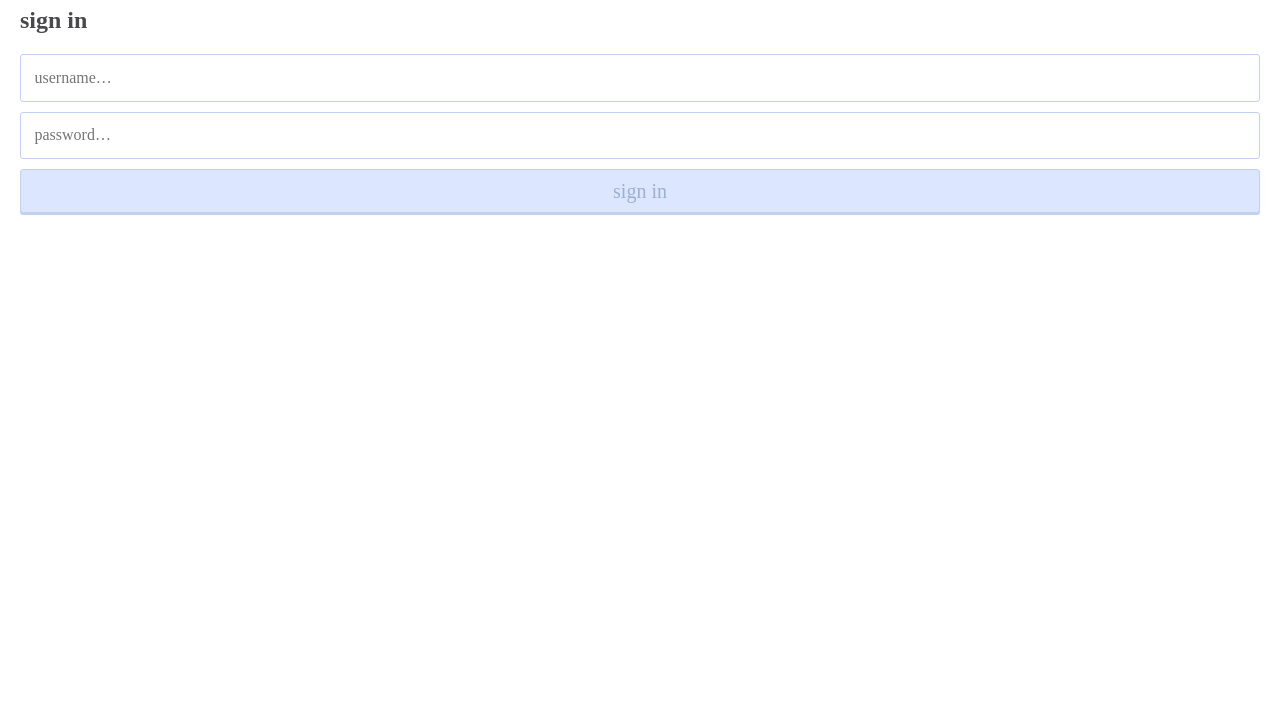
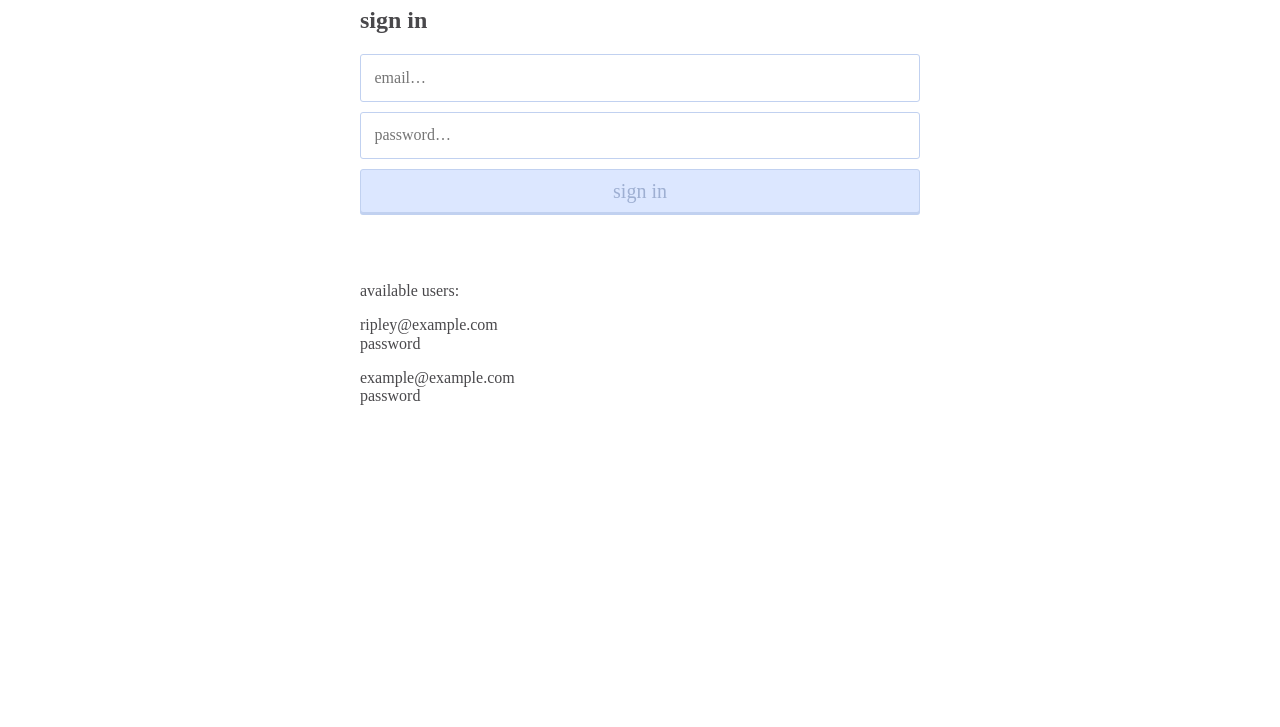
Before and after one commit to animalphase/tiy-d28-twitter-like, a website built with webpack: page app/index.html in a window 1280 px wide. Shown: the part 73-800 px from the top of the page. Built offline with nearby package versions, Linux system fonts and the light colour scheme; files whose address does not match are found by name.

Commit message:
multipler user login implemented and seems to work fine for posting and deleting

```diff
--- a/app/scripts/views/signin_view.js
+++ b/app/scripts/views/signin_view.js
@@ -13,18 +13,23 @@ export default function signinView(store) {
   $viewHtml.append($contentWrapper);
 
   let $postForm = $(` <form class="form-signin">
-                        <input class="input-username" type="text" name="username" placeholder="username…">
+                        <input class="input-email" type="text" name="email" placeholder="email…">
                         <input class="input-password" type="password" name="password" placeholder="password…">
                         <button class="btn btn-signin" type="submit" name="sign in button">sign in</button>
-                      </form>`);
+                      </form>
+                      <p><br><br>
+                        <p>available users:</p>
+                        <p>ripley@example.com<br>password</p>
+                        <p>example@example.com<br>password</p>
+                      </p>`);
   $contentWrapper.append($postForm);
 
-  $postForm.on('click', (e) => {
+  $postForm.find('.btn-signin').on('click', (e) => {
     e.preventDefault();
     store.dispatch({
       type: 'SIGNIN',
-      login : 'ripley@example.com',
-      password : 'password'
+      login : $postForm.find('.input-email').val(),
+      password : $postForm.find('.input-password').val()
     });
   });
 
--- a/app/stylesheets/_inbox.scss
+++ b/app/stylesheets/_inbox.scss
@@ -1,3 +1,8 @@
+
+.view-content {
+  max-width: 60rem;
+  margin: 0 auto
+}
 
 .app-header {
   border-bottom: 1px solid $color-light;
```
